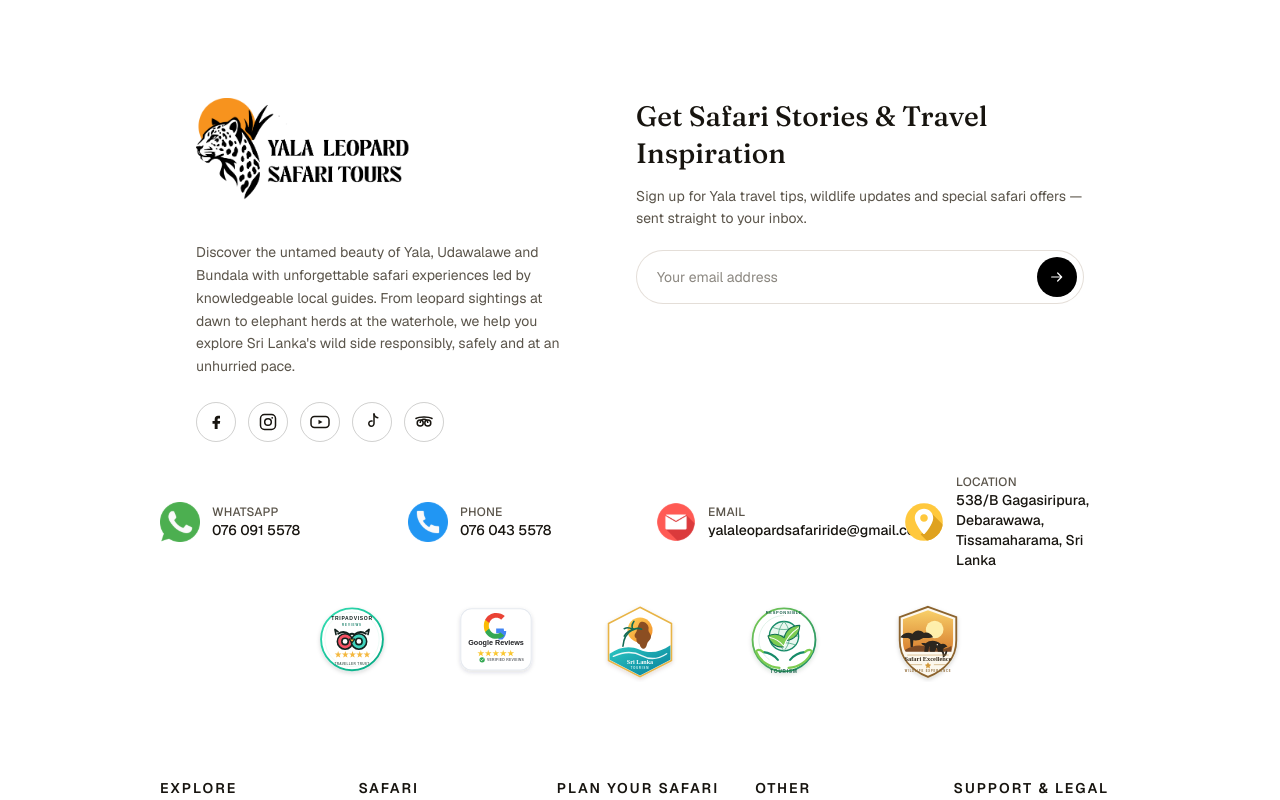
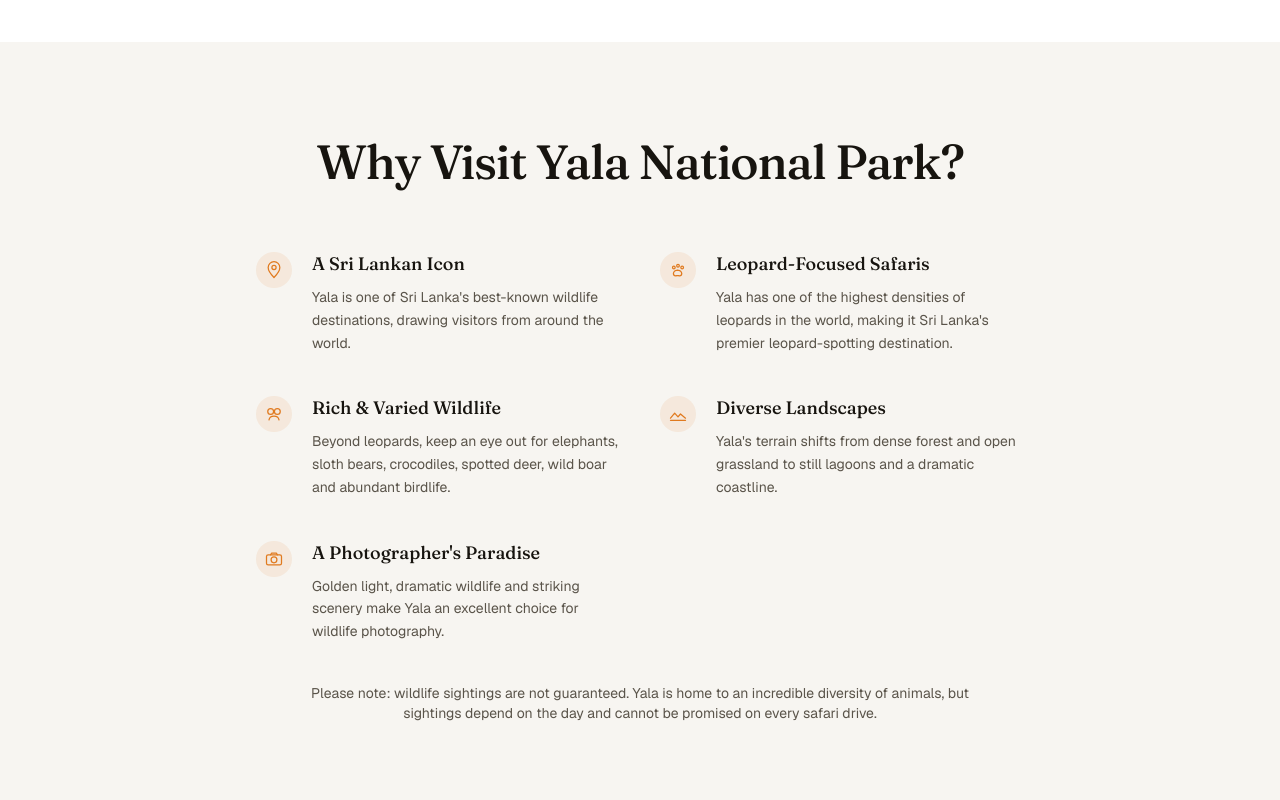
Before and after one commit to sarangas001/yala-leopard-safari-tours, a Next.js app: page /safaris/yala in a window 1280 px wide. Shown: the part 1660-2460 px from the top of the page. Built offline with nearby package versions, Linux system fonts and the light colour scheme.

Commit message:
feat: add YalaWhyVisit component to highlight reasons for visiting Yala National Park

```diff
--- a/app/safaris/yala/page.tsx
+++ b/app/safaris/yala/page.tsx
@@ -1,6 +1,7 @@
 import type { Metadata } from "next";
 import YalaHero from "@/components/YalaHero";
 import YalaPricing from "@/components/YalaPricing";
+import YalaWhyVisit from "@/components/YalaWhyVisit";
 
 export const metadata: Metadata = {
   title: "Yala National Park Safari | Yala Leopard Safari Tours",
@@ -13,6 +14,7 @@ export default function YalaSafariPage() {
     <main className="flex flex-1 flex-col bg-white">
       <YalaHero />
       <YalaPricing />
+      <YalaWhyVisit />
     </main>
   );
 }
--- /dev/null
+++ b/components/YalaWhyVisit.tsx
@@ -0,0 +1,104 @@
+import Reveal from "@/components/Reveal";
+
+const REASONS = [
+  {
+    title: "A Sri Lankan Icon",
+    text: "Yala is one of Sri Lanka's best-known wildlife destinations, drawing visitors from around the world.",
+    icon: (
+      <svg viewBox="0 0 24 24" fill="none" className="h-5 w-5" aria-hidden="true">
+        <path
+          d="M12 21s7-7.2 7-12a7 7 0 1 0-14 0c0 4.8 7 12 7 12Z"
+          stroke="currentColor"
+          strokeWidth="1.5"
+          strokeLinejoin="round"
+        />
+        <circle cx="12" cy="9" r="2.5" stroke="currentColor" strokeWidth="1.5" />
+      </svg>
+    ),
+  },
+  {
+    title: "Leopard-Focused Safaris",
+    text: "Yala has one of the highest densities of leopards in the world, making it Sri Lanka's premier leopard-spotting destination.",
+    icon: (
+      <svg viewBox="0 0 24 24" fill="none" className="h-5 w-5" aria-hidden="true">
+        <circle cx="7" cy="9" r="1.6" stroke="currentColor" strokeWidth="1.5" />
+        <circle cx="12" cy="6.8" r="1.6" stroke="currentColor" strokeWidth="1.5" />
+        <circle cx="17" cy="9" r="1.6" stroke="currentColor" strokeWidth="1.5" />
+        <path
+          d="M12 12c-3 0-5.5 2-5.5 4.3 0 1.5 1.2 2.7 2.7 2.7.9 0 1.5-.4 2.3-.4.8 0 1.4.4 2.3.4a2.7 2.7 0 0 0 2.7-2.7c0-2.3-2.5-4.3-5.5-4.3Z"
+          stroke="currentColor"
+          strokeWidth="1.5"
+          strokeLinejoin="round"
+        />
+      </svg>
+    ),
+  },
+  {
+    title: "Rich & Varied Wildlife",
+    text: "Beyond leopards, keep an eye out for elephants, sloth bears, crocodiles, spotted deer, wild boar and abundant birdlife.",
+    icon: (
+      <svg viewBox="0 0 24 24" fill="none" className="h-5 w-5" aria-hidden="true">
+        <circle cx="8" cy="9" r="3.5" stroke="currentColor" strokeWidth="1.5" />
+        <circle cx="16" cy="9" r="3.5" stroke="currentColor" strokeWidth="1.5" />
+        <path d="M6 19c.5-2.8 2.6-4.5 6-4.5s5.5 1.7 6 4.5" stroke="currentColor" strokeWidth="1.5" strokeLinecap="round" />
+      </svg>
+    ),
+  },
+  {
+    title: "Diverse Landscapes",
+    text: "Yala's terrain shifts from dense forest and open grassland to still lagoons and a dramatic coastline.",
+    icon: (
+      <svg viewBox="0 0 24 24" fill="none" className="h-5 w-5" aria-hidden="true">
+        <path d="M3 17l5-6 4 4.5 3-3.5 6 5" stroke="currentColor" strokeWidth="1.5" strokeLinecap="round" strokeLinejoin="round" />
+        <path d="M3 19.5h18" stroke="currentColor" strokeWidth="1.5" strokeLinecap="round" />
+      </svg>
+    ),
+  },
+  {
+    title: "A Photographer's Paradise",
+    text: "Golden light, dramatic wildlife and striking scenery make Yala an excellent choice for wildlife photography.",
+    icon: (
+      <svg viewBox="0 0 24 24" fill="none" className="h-5 w-5" aria-hidden="true">
+        <rect x="3" y="7" width="18" height="12" rx="2" stroke="currentColor" strokeWidth="1.5" />
+        <circle cx="12" cy="13" r="3.5" stroke="currentColor" strokeWidth="1.5" />
+        <path d="M8 7l1-2h6l1 2" stroke="currentColor" strokeWidth="1.5" strokeLinecap="round" strokeLinejoin="round" />
+      </svg>
+    ),
+  },
+];
+
+export default function YalaWhyVisit() {
+  return (
+    <section className="w-full bg-brand-cream">
+      <div className="mx-auto max-w-[1600px] px-10 py-16 sm:px-20 sm:py-20 lg:px-40 lg:py-24">
+        <Reveal className="mx-auto max-w-2xl text-center">
+          <h2 className="font-display text-3xl font-medium tracking-tight text-brand-ink sm:text-4xl lg:text-5xl">
+            Why Visit Yala National Park?
+          </h2>
+        </Reveal>
+
+        <div className="mx-auto mt-14 grid max-w-3xl grid-cols-1 gap-x-10 gap-y-10 sm:grid-cols-2 lg:mt-16">
+          {REASONS.map((reason, i) => (
+            <Reveal key={reason.title} delay={(i % 2) * 0.08}>
+              <div className="flex gap-5">
+                <span className="mt-0.5 flex h-9 w-9 shrink-0 items-center justify-center rounded-full bg-brand-orange/10 text-brand-orange">
+                  {reason.icon}
+                </span>
+                <div>
+                  <h3 className="font-display text-lg font-medium text-brand-ink">{reason.title}</h3>
+                  <p className="mt-2 text-sm leading-relaxed text-brand-ink-muted">{reason.text}</p>
+                </div>
+              </div>
+            </Reveal>
+          ))}
+        </div>
+
+        <Reveal delay={0.2} className="mx-auto mt-10 max-w-2xl text-center">
+          <p className="text-sm text-brand-ink-muted">
+            Please note: wildlife sightings are not guaranteed. Yala is home to an incredible diversity of animals, but sightings depend on the day and cannot be promised on every safari drive.
+          </p>
+        </Reveal>
+      </div>
+    </section>
+  );
+}
```
